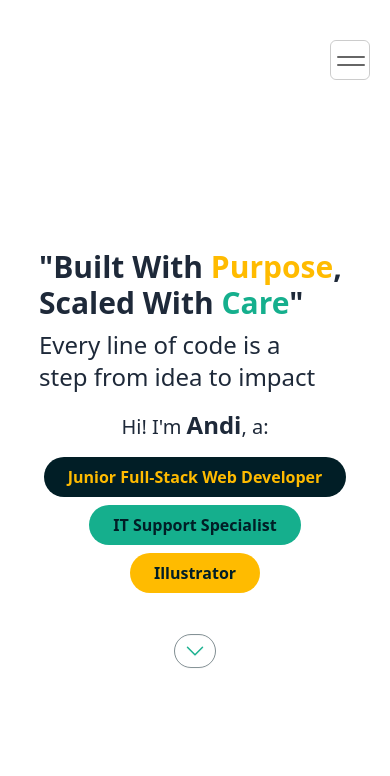
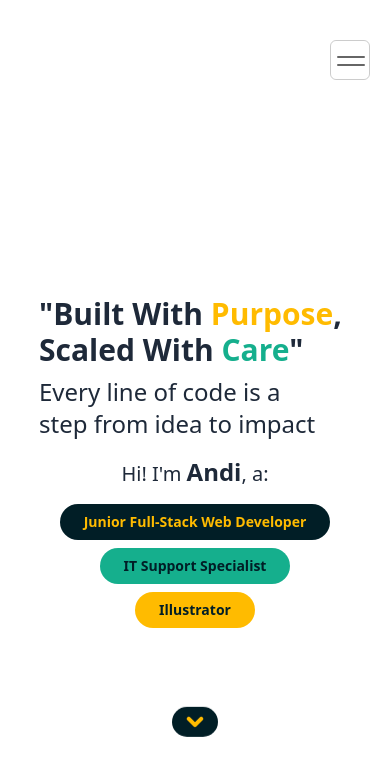
Before and after one commit to andi-ramadhan/andiramadhan.github.io, a React (Vite) app: page / in a window 390 px wide. Shown: the top 776 px of the page. Built offline with nearby package versions, Linux system fonts and the light colour scheme.

Commit message:
Adjusting bouncing button navigation

```diff
--- a/src/pages/Dashboard.jsx
+++ b/src/pages/Dashboard.jsx
@@ -1,4 +1,5 @@
 import { motion, easeInOut } from "framer-motion";
+import { NavLink } from "react-router";
 
 const Dashboard = () => {
   return (
@@ -29,17 +30,41 @@ const Dashboard = () => {
           className="flex flex-col gap-4 pt-2"
         >
           <h3 className="text-center text-xl md:text-2xl">Hi! I'm <span className="text-2xl font-semibold">Andi</span>, a:</h3>
-          <p className="flex flex-wrap gap-2 justify-center font-semibold text-base md:text-lg">
-            <span className="bg-my-dark text-my-yellow px-6 py-2 rounded-full">Junior Full-Stack Web Developer</span>
-            <span className="bg-my-cyan text-my-dark px-6 py-2 rounded-full">IT Support Specialist</span>
-            <span className="bg-my-yellow text-my-dark px-6 py-2 rounded-full">Illustrator</span>
+          <p className="flex flex-wrap gap-2 justify-center font-semibold text-sm md:text-lg">
+            <motion.span
+              initial= {{ opacity: 0, y: 20 }}
+              animate= {{ opacity: 1, y: 0 }}
+              transition={{ duration: 0.3, delay: 0.9}}
+              className="bg-my-dark text-my-yellow px-6 py-2 rounded-full"
+            >
+              Junior Full-Stack Web Developer
+            </motion.span>
+            <motion.span
+              initial= {{ opacity: 0, y: 20 }}
+              animate= {{ opacity: 1, y: 0 }}
+              transition={{ duration: 0.3, delay: 1}}
+              className="bg-my-cyan text-my-dark px-6 py-2 rounded-full"
+            >
+              IT Support Specialist
+            </motion.span>
+            <motion.span
+              initial= {{ opacity: 0, y: 20 }}
+              animate= {{ opacity: 1, y: 0 }}
+              transition={{ duration: 0.3, delay: 1.1}}
+              className="bg-my-yellow text-my-dark px-6 py-2 rounded-full"
+            >
+              Illustrator
+            </motion.span>
           </p>
         </motion.div>
-        <button className="mt-10 flex flex-col justify-center items-center animate-bounce border border-my-dark/50 rounded-full px-2 py-1">
-          <svg xmlns="http://www.w3.org/2000/svg" fill="none" viewBox="0 0 24 24" strokeWidth={1.5} stroke="currentColor" className="size-6 text-my-cyan">
+        <NavLink
+          to={'/about'}
+          className="fixed bottom-1/6 md:bottom-1/5 flex flex-col justify-center items-center animate-bounce border border-my-dark/50 bg-my-dark rounded-full px-3 py-1 md:px-4 md:py-2"
+        >
+          <svg xmlns="http://www.w3.org/2000/svg" fill="none" viewBox="0 0 24 24" strokeWidth={5} stroke="currentColor" className="size-5 md:size-6 text-my-yellow">
             <path strokeLinecap="round" strokeLinejoin="round" d="m19.5 8.25-7.5 7.5-7.5-7.5" />
           </svg>
-        </button>
+        </NavLink>
       </div>
     </section>
   )
```
